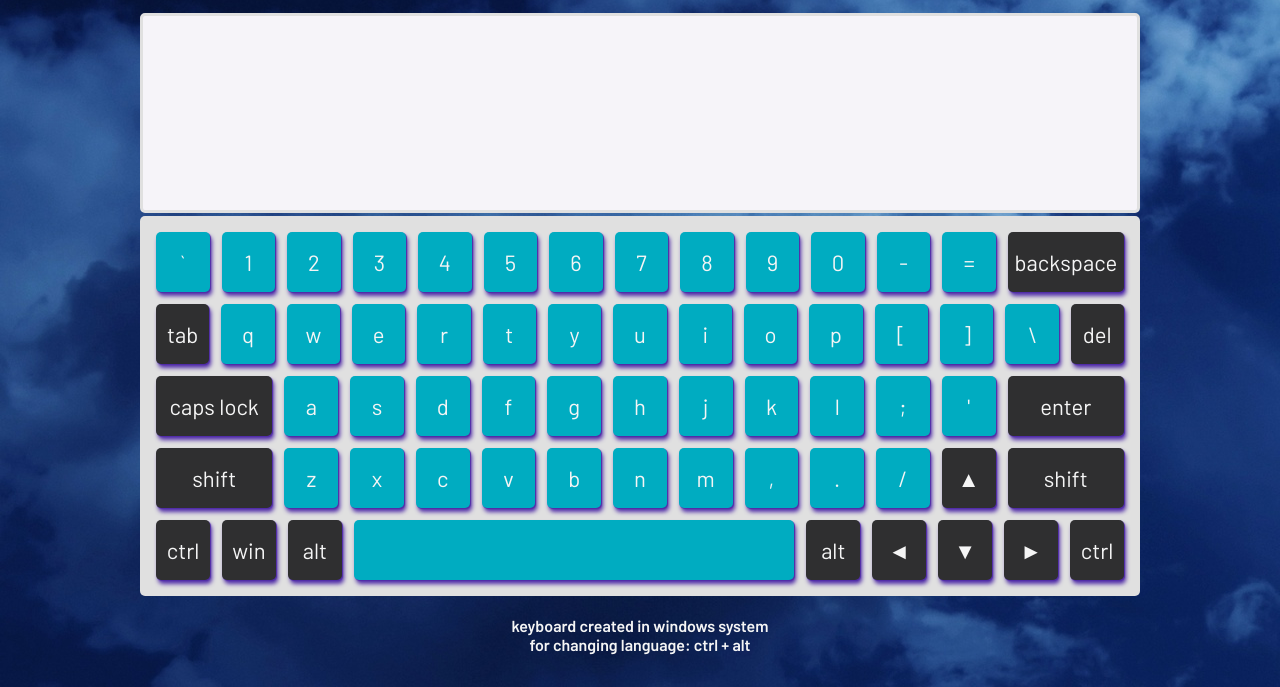
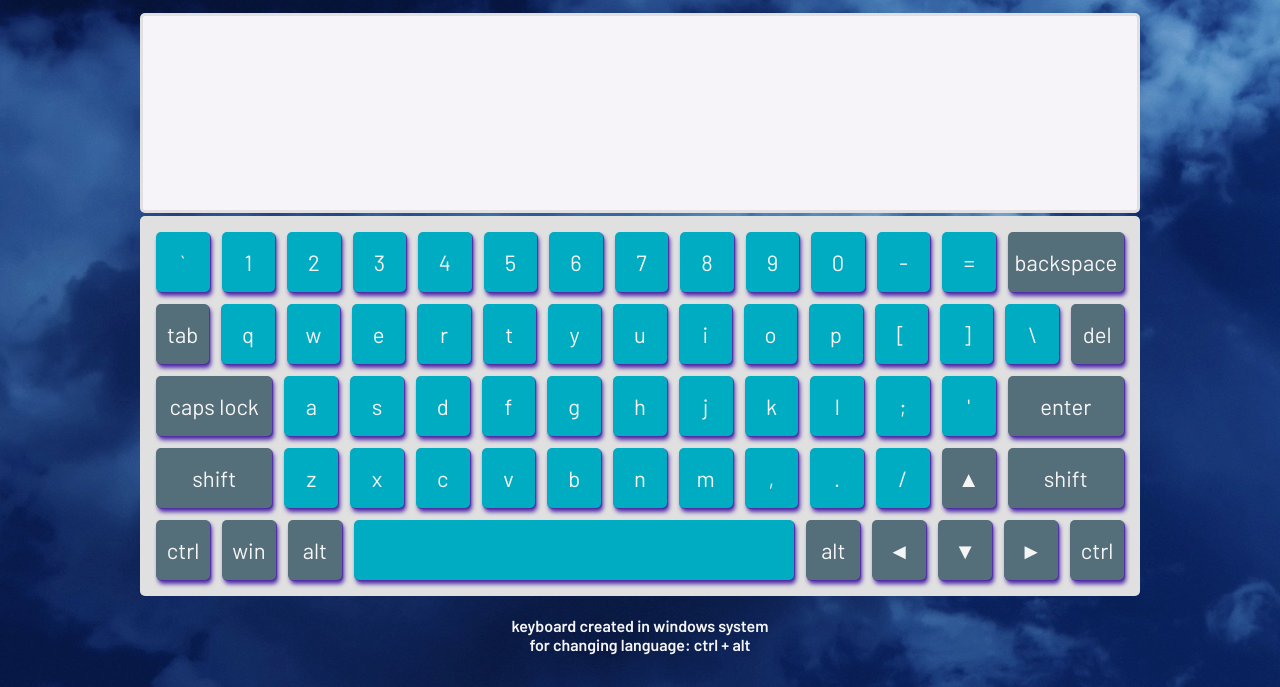
Before and after one commit to Fox0810/RSS-Virtual-Keyboard, a plain HTML site: page index.html in a window 1280 px wide. Shown: the part 113-800 px from the top of the page. Drawn offline with Linux system fonts and the light colour scheme; a web font is replaced by a local one.

Commit message:
fix: make changes to css

```diff
--- a/style.css
+++ b/style.css
@@ -13,7 +13,7 @@
     --contrast-color: #512da8;
     --keyboard-color: #e0e0e0;
     --textarea-color: #f6f4f9;
-    --control-key-color: #2f2f30;
+    --control-key-color: #546e7a;
     --active-key-bg-color: #091212;
 }
 
```
